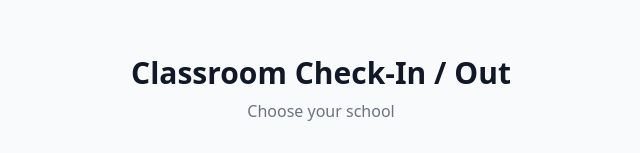
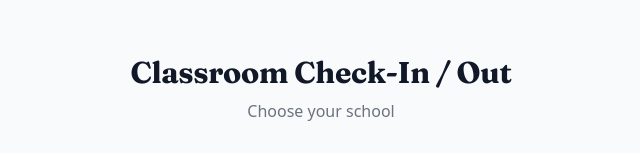
Before and after one commit to mnelson-ux/classroom-tracker, a Next.js app: page / in a window 1280 px wide. Shown: the part 211-364 px from the top of the page, without its empty margins (319-959 px from the left). Built offline with nearby package versions, Linux system fonts and the light colour scheme.

Commit message:
Editorial serif headings (Fraunces) to match the reference aesthetic

```diff
--- a/app/globals.css
+++ b/app/globals.css
@@ -15,6 +15,12 @@ html, body {
   background-attachment: fixed;
 }
 
+/* Editorial serif headings (the display font), matching the elegant admin look */
+h1, h2 {
+  font-family: var(--font-serif), Georgia, Cambria, 'Times New Roman', serif;
+  letter-spacing: -0.01em;
+}
+
 select option {
   background-color: #ffffff;
   color: #1d1d1f;
--- a/app/layout.tsx
+++ b/app/layout.tsx
@@ -1,5 +1,13 @@
 import type { Metadata } from 'next'
+import { Fraunces } from 'next/font/google'
 import './globals.css'
+
+const fraunces = Fraunces({
+  subsets: ['latin'],
+  weight: ['400', '500', '600', '700'],
+  variable: '--font-serif',
+  display: 'swap',
+})
 
 export const metadata: Metadata = {
   title: 'Classroom Check-In/Out Tracker',
@@ -10,7 +18,7 @@ export const metadata: Metadata = {
 export default function RootLayout({ children }: { children: React.ReactNode }) {
   return (
     <html lang="en">
-      <body className="min-h-screen text-gray-900 antialiased">
+      <body className={`${fraunces.variable} min-h-screen text-gray-900 antialiased`}>
         {children}
       </body>
     </html>
--- a/tailwind.config.ts
+++ b/tailwind.config.ts
@@ -10,6 +10,7 @@ const config: Config = {
     extend: {
       fontFamily: {
         sans: ['system-ui', '-apple-system', 'BlinkMacSystemFont', 'Segoe UI', 'sans-serif'],
+        serif: ['var(--font-serif)', 'Georgia', 'Cambria', 'Times New Roman', 'serif'],
       },
     },
   },
```
